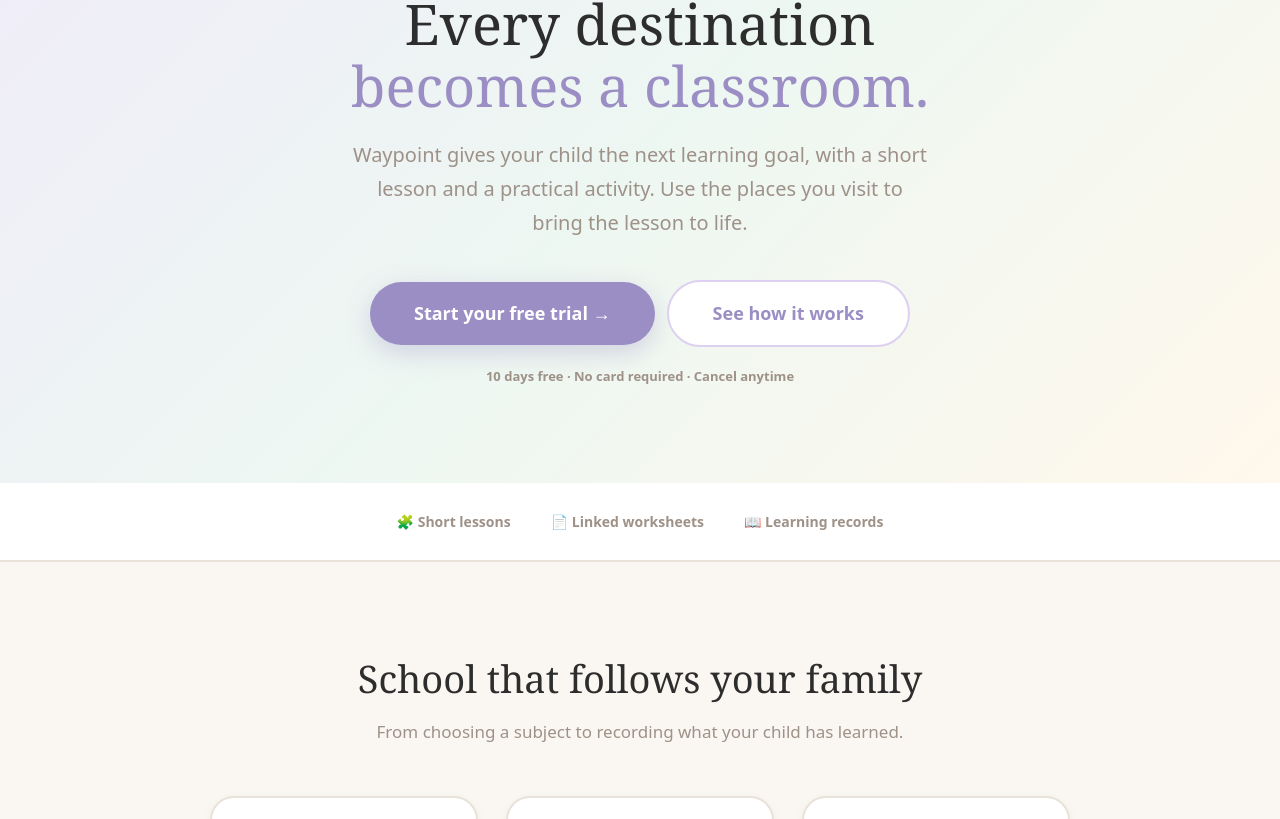
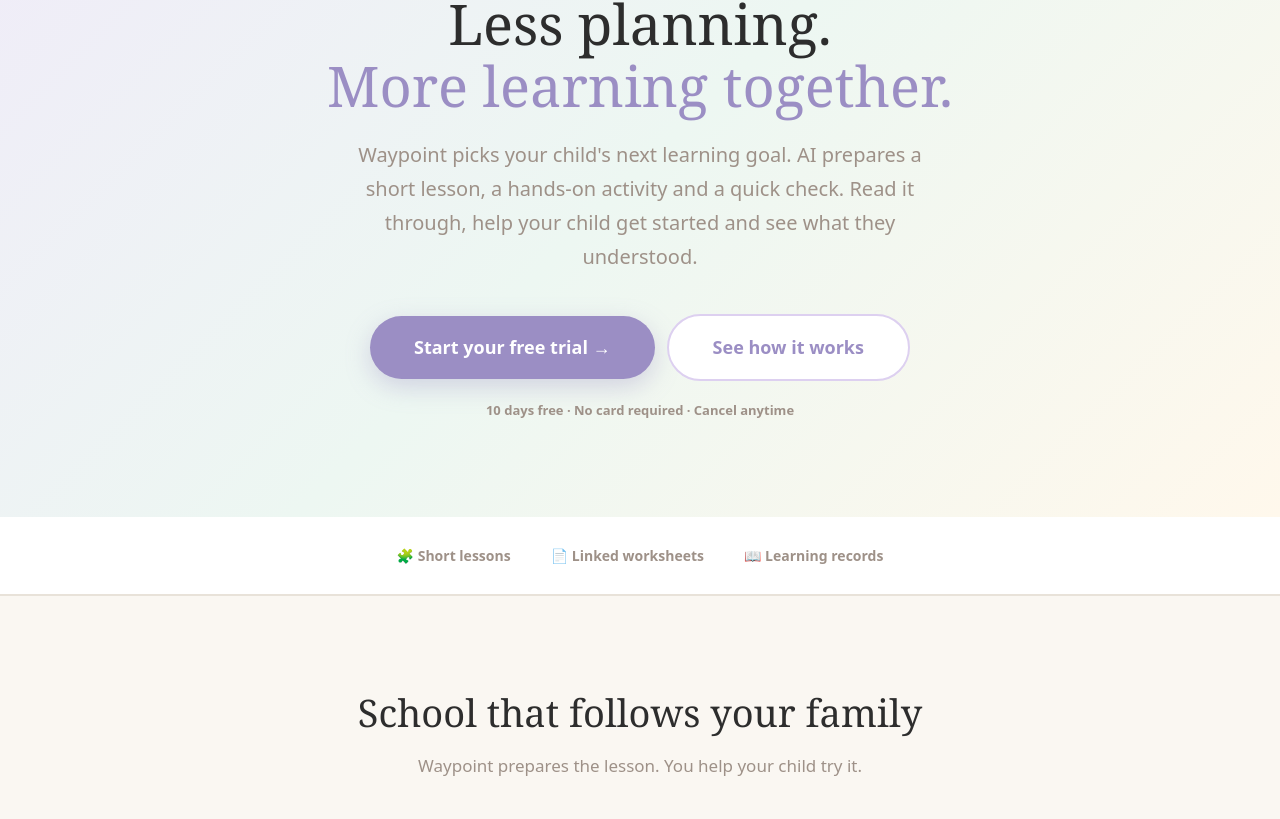
Before and after one commit to jonatanEkstrom/waypoint-education, a Next.js app: page /landing in a window 1280 px wide. Shown: the part 250-1069 px from the top of the page. Built offline with nearby package versions, Linux system fonts and the light colour scheme.

Commit message:
Explain what AI prepares and how parents guide the lesson

```diff
--- a/app/landing/page.tsx
+++ b/app/landing/page.tsx
@@ -65,8 +65,8 @@ const FAQS = [
     a: 'Worldschooling uses travel and everyday experiences as opportunities to learn. A market visit can become a maths activity, and a walk by the coast can lead to a science discussion. Check the home education rules that apply to your family.',
   },
   {
-    q: 'Do I need to follow the National Curriculum in England?',
-    a: 'GOV.UK explains that home-educating families in England must provide a suitable full-time education and can choose how to teach it. The national curriculum is optional for home education. Check the official guidance for your circumstances.',
+    q: 'What do I need to do as a parent?',
+    a: "Read through the lesson, help your child with the activity and use the short check to decide whether they are ready to move on. Younger children may need you to read aloud and do parts of the activity with them.",
   },
   {
     q: 'How does Waypoint create lessons?',
@@ -176,12 +176,12 @@ export default function LandingPage() {
           <div style={{ display: 'inline-block', background: '#FFF8EC', color: ORANGE, padding: '6px 16px', borderRadius: 100, fontSize: 13, fontWeight: 700, marginBottom: 28, border: '1px solid #FBDFA3' }}>
             ✈️ {offer ? '50% off your first billing period' : TRIAL_TAGLINE}
           </div>
-          <h1 aria-label="AI-Powered Homeschooling for Traveling Families" style={{ fontFamily: 'Georgia,serif', fontSize: isMobile ? 34 : 56, lineHeight: isMobile ? 1.2 : 1.1, marginBottom: 22, color: TEXT }}>
-            Every destination<br />
-            <span style={{ color: PRIMARY }}>becomes a classroom.</span>
+          <h1 style={{ fontFamily: 'Georgia,serif', fontSize: isMobile ? 34 : 56, lineHeight: isMobile ? 1.2 : 1.1, marginBottom: 22, color: TEXT }}>
+            Less planning.<br />
+            <span style={{ color: PRIMARY }}>More learning together.</span>
           </h1>
           <p style={{ fontSize: isMobile ? 16 : 20, color: TEXT_MUTED, lineHeight: 1.7, maxWidth: 580, margin: '0 auto 40px' }}>
-            Waypoint gives your child the next learning goal, with a short lesson and a practical activity. Use the places you visit to bring the lesson to life.
+            Waypoint picks your child's next learning goal. AI prepares a short lesson, a hands-on activity and a quick check. Read it through, help your child get started and see what they understood.
           </p>
           <div style={{ display: 'flex', gap: 12, justifyContent: 'center', flexDirection: isMobile ? 'column' as const : 'row' as const, alignItems: 'center', marginBottom: 20 }}>
             <button onClick={() => router.push('/auth')}
@@ -215,13 +215,13 @@ export default function LandingPage() {
             School that follows your family
           </h2>
           <p style={{ textAlign: 'center', color: TEXT_MUTED, fontSize: isMobile ? 15 : 17, marginBottom: isMobile ? 36 : 52 }}>
-            From choosing a subject to recording what your child has learned.
+            Waypoint prepares the lesson. You help your child try it.
           </p>
           <div style={{ display: 'grid', gridTemplateColumns: isMobile ? '1fr' : 'repeat(3, 1fr)', gap: isMobile ? 20 : 28 }}>
             {[
-              { step: '1', icon: '📍', title: 'Tell us where you are', desc: 'Add your city and country so lessons can use examples from your surroundings.' },
-              { step: '2', icon: '✨', title: 'Start the next lesson', desc: 'Pick an available subject. Waypoint selects the next goal and creates a short lesson around it.' },
-              { step: '3', icon: '🌏', title: 'Learn anywhere', desc: 'Try the activity, practise the goal with a worksheet and record your progress.' },
+              { step: '1', icon: '📍', title: 'Choose a subject', desc: 'Choose an available subject for your child. Add your location to give the lesson a familiar setting.' },
+              { step: '2', icon: '✨', title: 'Review the prepared lesson', desc: 'Waypoint picks the next goal and AI prepares an example, an activity and a tip for you.' },
+              { step: '3', icon: '🌏', title: 'Help your child get started', desc: 'Try the activity together. Use the short check to decide whether to practise again or move on.' },
             ].map(s => (
               <div key={s.step} style={{ background: BEIGE_CARD, borderRadius: 24, padding: isMobile ? 24 : 32, border: `2px solid ${BEIGE_BORDER}`, boxShadow: '0 2px 10px rgba(0,0,0,0.04)', position: 'relative' }}>
                 <div style={{ width: 32, height: 32, borderRadius: 100, background: PRIMARY, color: 'white', fontSize: 14, fontWeight: 800, display: 'flex', alignItems: 'center', justifyContent: 'center', marginBottom: 16 }}>
```
